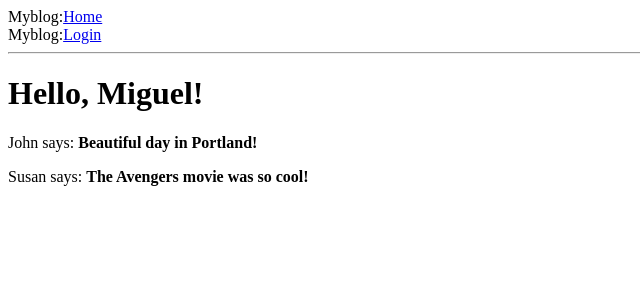
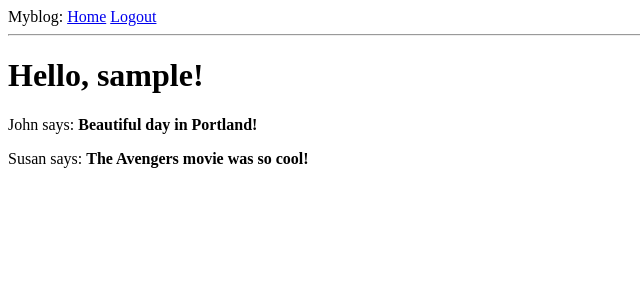
Before and after one commit to KidoThunder/MyBlog, a Flask app: page / in a window 1280 px wide. Shown: the top 300 px of the page, without its empty margins (0-640 px from the left). Run offline with Flask 2, Linux system fonts and the light colour scheme; the visitor is signed in with stand-in values (Sample User, id 1); data comes from the database, SQL or seed files in the repository; both versions use the stored data as it was after the commit.

Commit message:
[Add: function logout]

```diff
--- a/blog/__init__.py
+++ b/blog/__init__.py
@@ -6,6 +6,7 @@ from flask_login import LoginManager
 
 app = Flask(__name__)
 login = LoginManager(app)
+login.login_view = "login"
 app.config.from_object(Config)
 db = SQLAlchemy(app)
 migrate = Migrate(app, db)
--- a/blog/routes.py
+++ b/blog/routes.py
@@ -1,5 +1,7 @@
-from flask import render_template, flash, redirect, url_for
-from flask_login import current_user, login_user
+# -*- coding: utf-8 -*-
+from flask import render_template, flash, redirect, url_for, request
+from flask_login import current_user, login_user, logout_user, login_required
+from werkzeug.urls import url_parse
 
 from blog import app
 from blog.forms import LoginForm
@@ -8,8 +10,8 @@ from blog.models import User
 
 @app.route("/")
 @app.route("/index")
+@login_required
 def index():
-    user = {'username': 'Miguel'}
     posts = [
         {
             'author': {'username': 'John'},
@@ -20,8 +22,7 @@ def index():
             'body': 'The Avengers movie was so cool!'
         }
     ]
-    # return render_template("index.html", title="Home", user=user)
-    return render_template("index.html", user=user, posts=posts)
+    return render_template("index.html", posts=posts)
 
 
 @app.route("/login", methods=["GET", "POST"])
@@ -36,6 +37,14 @@ def login():
             flash("Invalid username or password")
             return redirect(url_for("login"))
         login_user(user, remember=form.remember_me.data)
-        flash("Login requested for user {}, remember me: {}".format(form.username.data, form.remember_me.data))
-        return redirect(url_for("index"))
+        next_page = request.args.get("next")
+        if not next_page or url_parse(next_page).netloc != "":
+            next_page = url_for("index")
+        return redirect(next_page)
     return render_template("login.html", title="Sign In", form=form)
+
+
+@app.route("/logout")
+def logout():
+    logout_user()
+    return redirect(url_for("index"))
--- a/blog/templates/base.html
+++ b/blog/templates/base.html
@@ -8,8 +8,15 @@
     {% endif %}
 </head>
 <body>
-<div>Myblog:<a href="{{ url_for("index") }}">Home</a></div>
-<div>Myblog:<a href="{{ url_for("login") }}">Login</a></div>
+<div>
+    Myblog:
+    <a href="{{ url_for('index') }}">Home</a>
+    {% if current_user.is_anonymous %}
+        <a href="{{ url_for('login') }}">Login</a>
+    {% else %}
+        <a href="{{ url_for('logout') }}">Logout</a>
+    {% endif %}
+</div>
 <hr>
 {% with messages = get_flashed_messages() %}
     {% if messages %}
--- a/blog/templates/index.html
+++ b/blog/templates/index.html
@@ -1,6 +1,6 @@
 {% extends "base.html" %}
 {% block content %}
-    <h1>Hello, {{ user.username }}!</h1>
+    <h1>Hello, {{ current_user.username }}!</h1>
     {% for post in posts %}
         <div><p>{{ post.author.username }} says: <b>{{ post.body }}</b></p></div>
     {% endfor %}
--- a/myblog.py
+++ b/myblog.py
@@ -9,3 +9,7 @@ def make_shell_context():
         User=User,
         Post=Post
     )
+
+
+if __name__ == '__main__':
+    app.run(debug=True)
```
Also changed, not shown: app.db.
